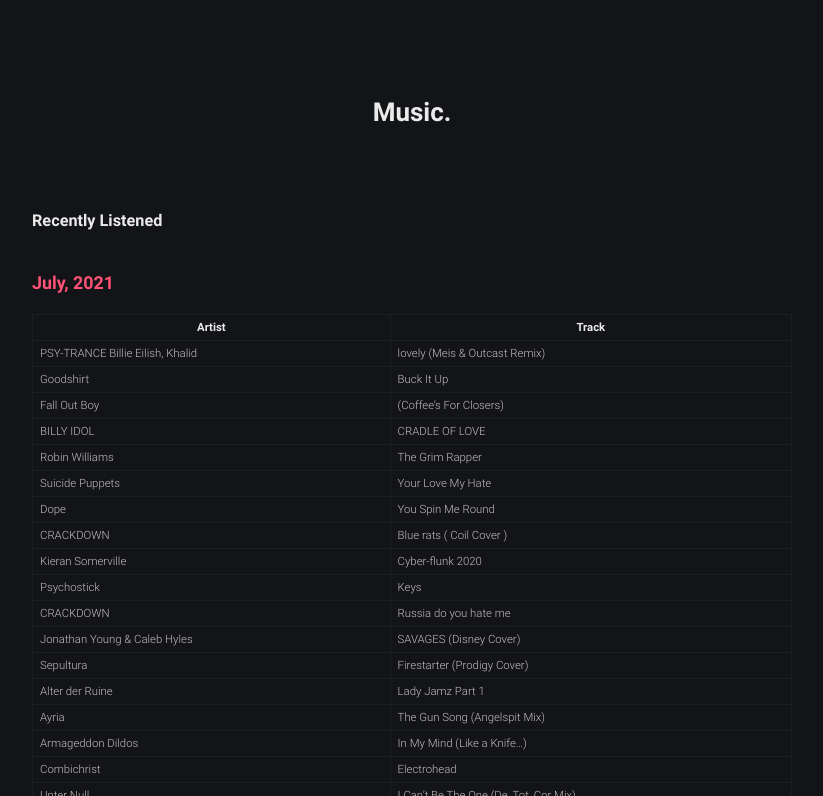
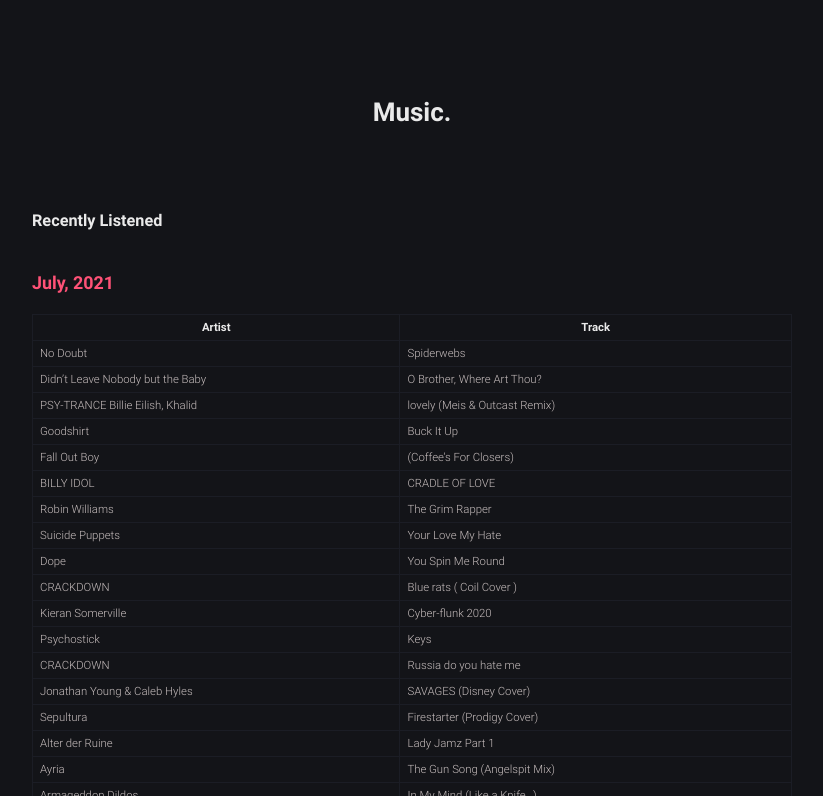
Before and after one commit to robert-marshall/xyz, a Jekyll site: the page built from music.md, in a window 1280 px wide and 900 px high, cut to the strip 104-900 px from the top of the window. Shown: the whole strip, without its empty margins (228-1051 px from the left). Built offline with Jekyll 4.4.1, drawn with Linux system fonts in a browser that asks for light colours.

Commit message:
permanent hack, do not revert

```diff
--- a/music.md
+++ b/music.md
@@ -11,6 +11,8 @@
 
 | Artist | Track |
 |--------|-------|
+No Doubt | Spiderwebs
+Didn't Leave Nobody but the Baby | O Brother, Where Art Thou?
 PSY-TRANCE Billie Eilish, Khalid | lovely (Meis & Outcast Remix)
 Goodshirt | Buck It Up
 Fall Out Boy | (Coffee's For Closers)
```
